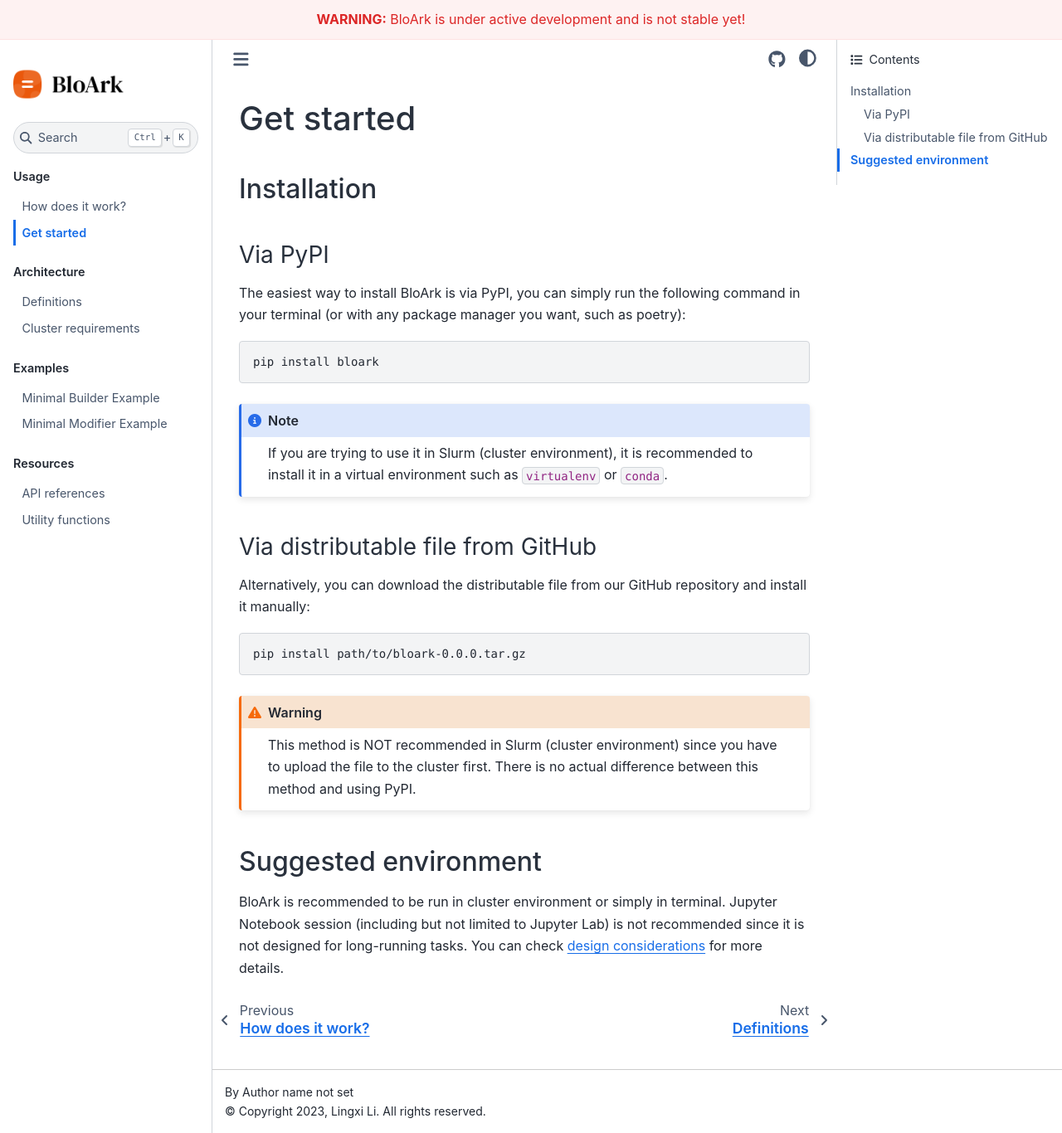
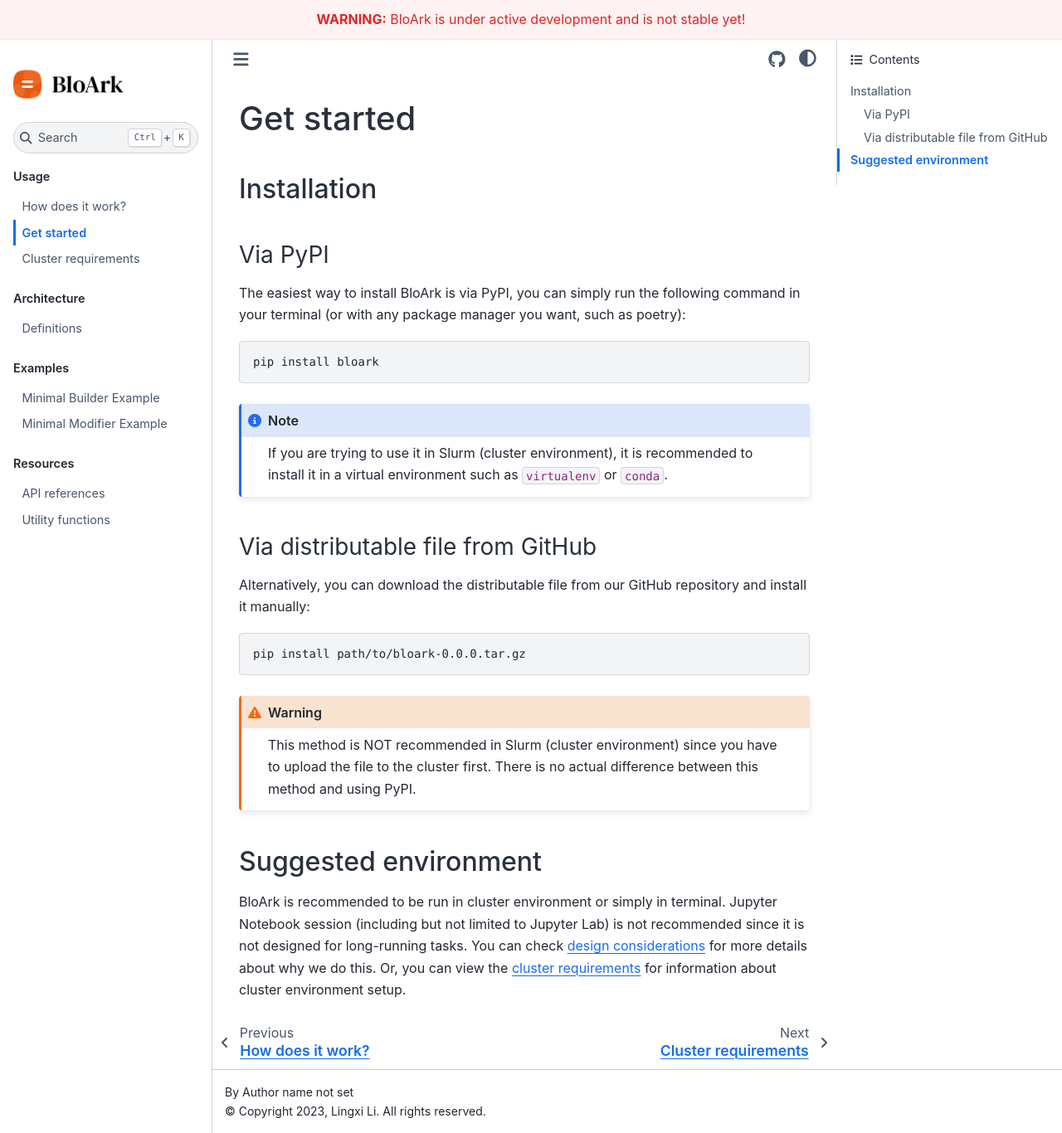
Before and after one commit to lilingxi01/bloark, a Sphinx documentation site: the page built from docs/source/get-started.md, in a window 1280 px wide and 1366 px high. Shown: the whole window at 83% size. Built offline with Sphinx 7.4.7 and the Sphinx Book theme 1.1.4, drawn with Linux system fonts in a browser that asks for light colours.

Commit message:
docs: organize cluster requirements.

```diff
--- a/docs/source/get-started.md
+++ b/docs/source/get-started.md
@@ -28,4 +28,4 @@ This method is NOT recommended in Slurm (cluster environment) since you have to
 
 ## Suggested environment
 
-BloArk is recommended to be run in cluster environment or simply in terminal. Jupyter Notebook session (including but not limited to Jupyter Lab) is not recommended since it is not designed for long-running tasks. You can check [design considerations](introduction.md#design-considerations) for more details.
+BloArk is recommended to be run in cluster environment or simply in terminal. Jupyter Notebook session (including but not limited to Jupyter Lab) is not recommended since it is not designed for long-running tasks. You can check [design considerations](introduction.md#design-considerations) for more details about why we do this. Or, you can view the [cluster requirements](cluster-requirements.md) for information about cluster environment setup.
```
Also changed, not shown: docs/source/index.md (+1 -1 lines), docs/source/cluster-requirements.md (renamed from docs/source/architecture/cluster-requirements.md).
